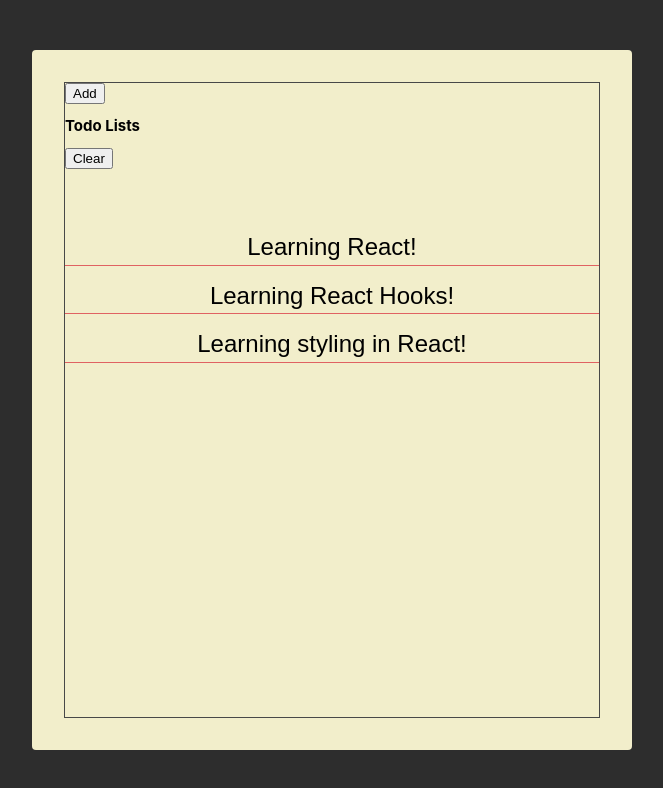
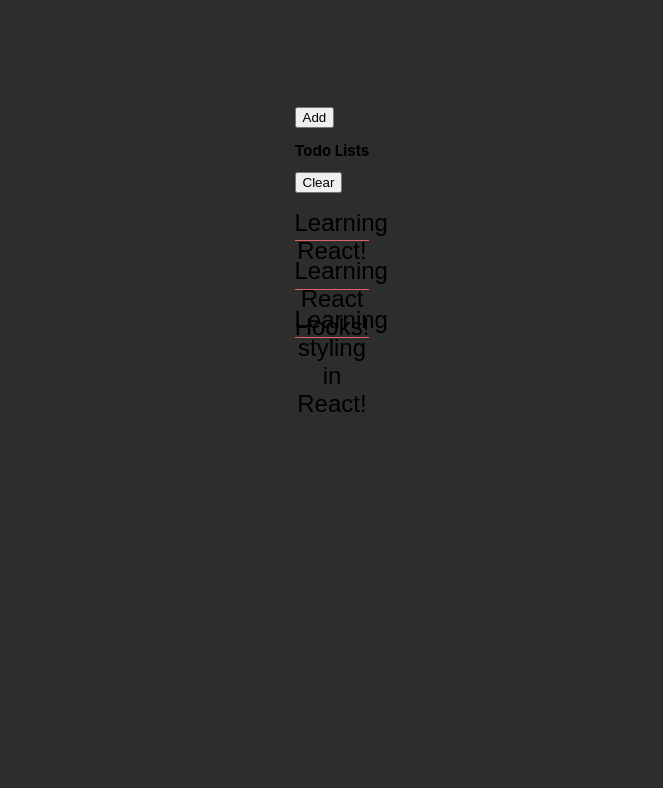
Before and after one commit to gilangp1/React-todolist, a React (Create React App) app: page / in a window 1280 px wide. Shown: the top 788 px of the page, without its empty margins (308-971 px from the left). Built offline with nearby package versions, Linux system fonts and the light colour scheme.

Commit message:
menambahkan css module pada paper

```diff
--- /dev/null
+++ b/src/components/paper/paper.module.css
@@ -0,0 +1,16 @@
+.container {
+  width: 600px;
+  height: 700px;
+  background-color: #f2eecb;
+  border-radius: 4px;
+  padding: 32px;
+}
+
+.frame {
+  border: 1px solid var(--main-black-color);
+  height: 100%;
+
+  display: flex;
+  flex-direction: column;
+  justify-content: space-between;
+}
--- a/src/styles.css
+++ b/src/styles.css
@@ -27,23 +27,6 @@
   padding: 0;
   font-family: -apple-system, BlinkMacSystemFont, "Segoe UI", Roboto, Oxygen,
     Ubuntu, Cantarell, "Open Sans", "Helvetica Neue", sans-serif;
-}
-
-.container {
-  width: 600px;
-  height: 700px;
-  background-color: #f2eecb;
-  border-radius: 4px;
-  padding: 32px;
-}
-
-.frame {
-  border: 1px solid var(--main-black-color);
-  height: 100%;
-
-  display: flex;
-  flex-direction: column;
-  justify-content: space-between;
 }
 
 .add {
```
Also changed, not shown: src/components/paper/Paper.jsx (added, +21 -0 lines).
